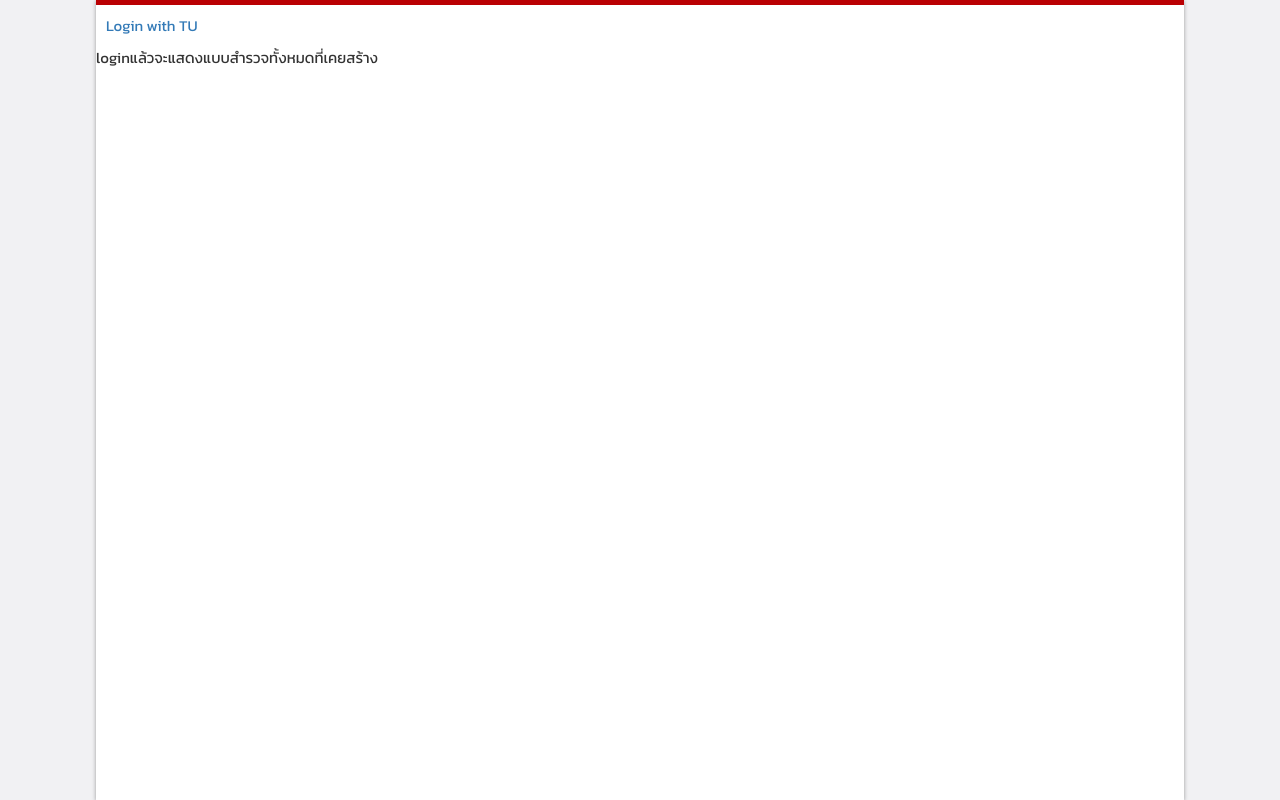
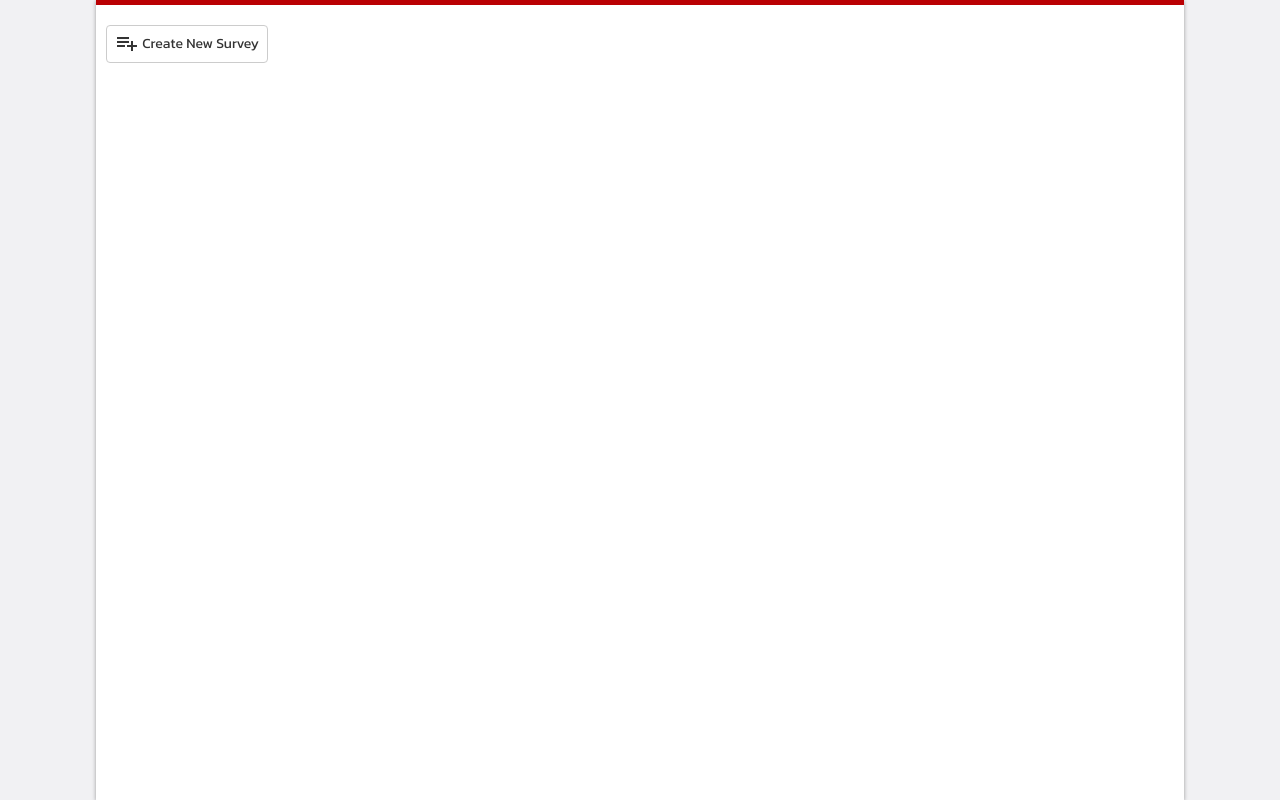
Before and after one commit to panipp/myProject, a Django app: template myApp/templates/main.html in a window 1280 px wide. Shown: the part 55-855 px from the top of the page. Run offline with Django 3.2, Linux system fonts and the light colour scheme; the template is opened without the code that fills it, so the values that code supplies are empty; some libraries are stand-ins or nearby versions.

Commit message:
update ล่าสุด

```diff
--- a/myApp/static/css/style.css
+++ b/myApp/static/css/style.css
@@ -198,3 +198,9 @@ select{
     min-width: 160px;
     outline-color: #ba0003;
 }
+
+button>.material-icons {
+  line-height: 0.2;
+  position:relative;
+  top:7px;
+}
--- a/myApp/templates/main.html
+++ b/myApp/templates/main.html
@@ -34,12 +34,22 @@
     <div id="content">
         <div id="content-line"></div>
         <div class="contain">
-            <a href="{% url 'social:begin' 'tu' %}">Login with TU</a><br>
+            <!-- <a href="{% url 'social:begin' 'tu' %}">Login with TU</a><br> -->
+            <div>
+                <a href="{% url 'new' %}">
+                    <button class = "btn btn-default"><i class="material-icons">playlist_add</i> Create New Survey</button>
+                </a>
+            </div>
         </div>
-        loginแล้วจะแสดงแบบสำรวจทั้งหมดที่เคยสร้าง
+
+
+
         {% if user.is_authenticated %}
-            <h1>jjjj</h1>
+
+
+
         {%endif%}
+
     </div>
 
 
--- a/myApp/views.py
+++ b/myApp/views.py
@@ -4,7 +4,9 @@ from django.shortcuts import render
 from django.views.generic.edit import CreateView, UpdateView
 from myApp.forms import PersonForm
 from myApp.models import Person
+from django.contrib.auth.decorators import login_required
 
+@login_required
 def home(request):
     return render(request,'home.html')
 
--- a/myProject/settings.py
+++ b/myProject/settings.py
@@ -30,7 +30,7 @@ ALLOWED_HOSTS = []
 SOCIAL_AUTH_TU_KEY = 'P68OHzaepUyTXbwwFJQioYqV8Q4t9oB3kSlaBkiJ'
 
 SOCIAL_AUTH_TU_SECRET = 'B9E1l0uImAsNcqGtfCDrxLiI6NqsKQ4UP6gsmYK8D70QMaPtOPTZ0KQmywrJckfkY3yiCmfDxECMqLfyS8sYZMoNvQcSvS1dxHNSHRWXnaSIHy1xJMolJXnmPIQDnfNs'
-
+LOGIN_URL = '/oauth/login/tu/'
 LOGIN_REDIRECT_URL = '/main'
 # Application definition
 
--- a/myProject/urls.py
+++ b/myProject/urls.py
@@ -22,7 +22,7 @@ from django.contrib.staticfiles.storage import staticfiles_storage
 
 urlpatterns = [
     path('admin/', admin.site.urls),
-    path('home/',views.home),
+    path('home/',views.home,name = "new"),
     path('answer/',views.answer),
 
     path('main/',views.main,name="main"),
```
